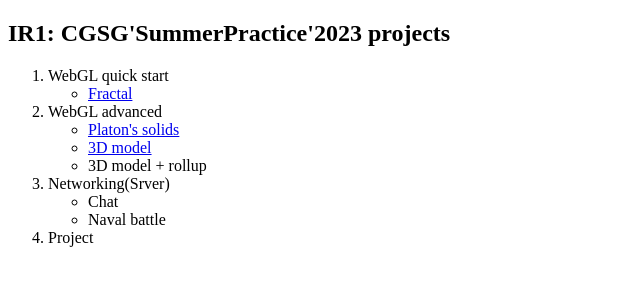
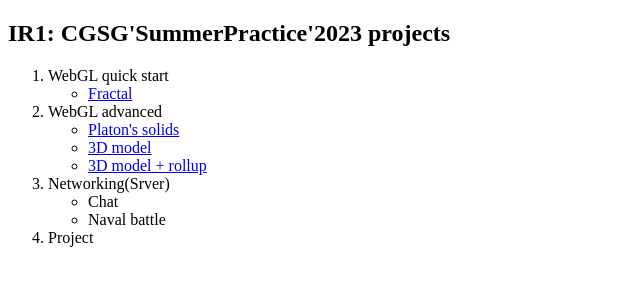
Before and after one commit to CGSGIR1/CGSGIR1.github.io, a plain HTML site: page index.html in a window 1280 px wide. Shown: the whole page, without its empty margins (0-640 px from the left). Drawn offline with Linux system fonts and the light colour scheme.

Commit message:
Update index.html

```diff
--- a/index.html
+++ b/index.html
@@ -15,7 +15,7 @@
       <ul>
       <li><a href="platon2/">Platon's solids</a>
       <li><a href="platon/">3D model</a>
-      <li>3D model + rollup
+      <li><a href="rollup/dist/">3D model + rollup</a>
       </ul>
     <li>Networking(Srver)
       <ul>
```
